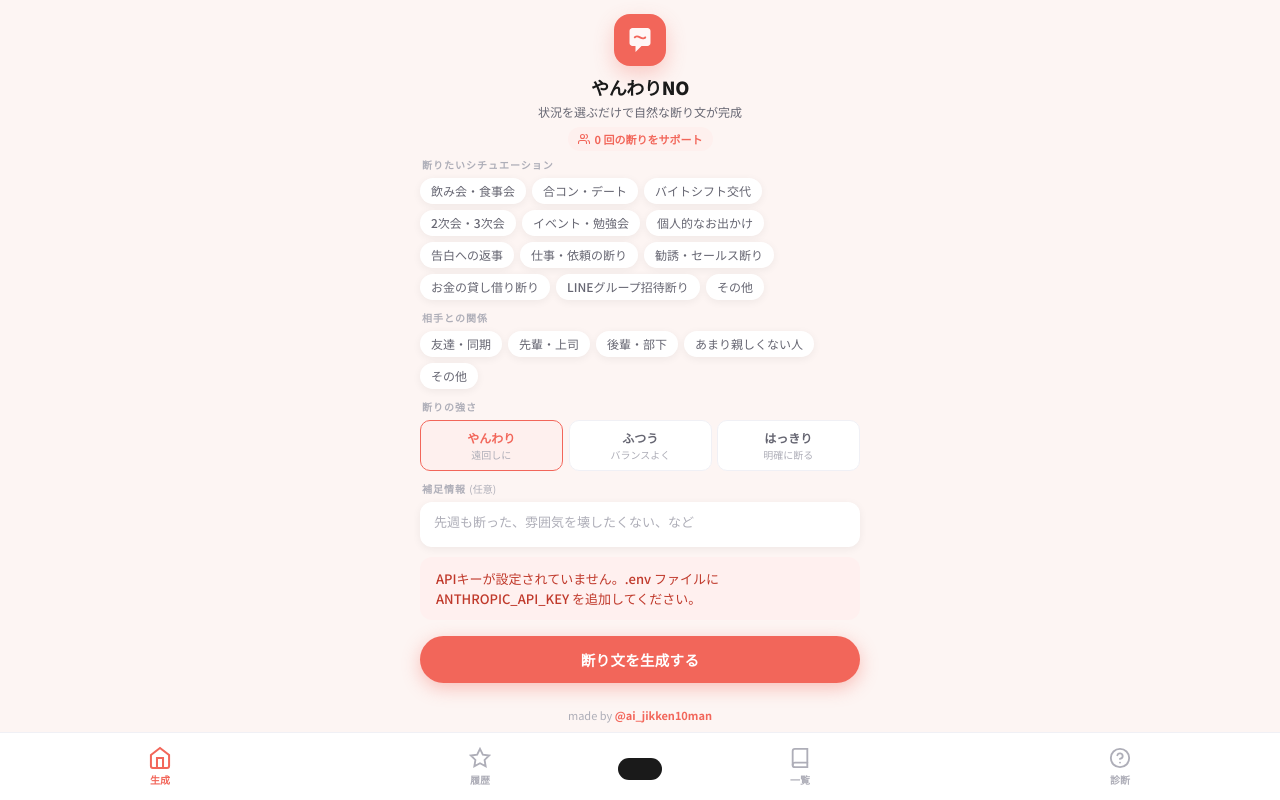
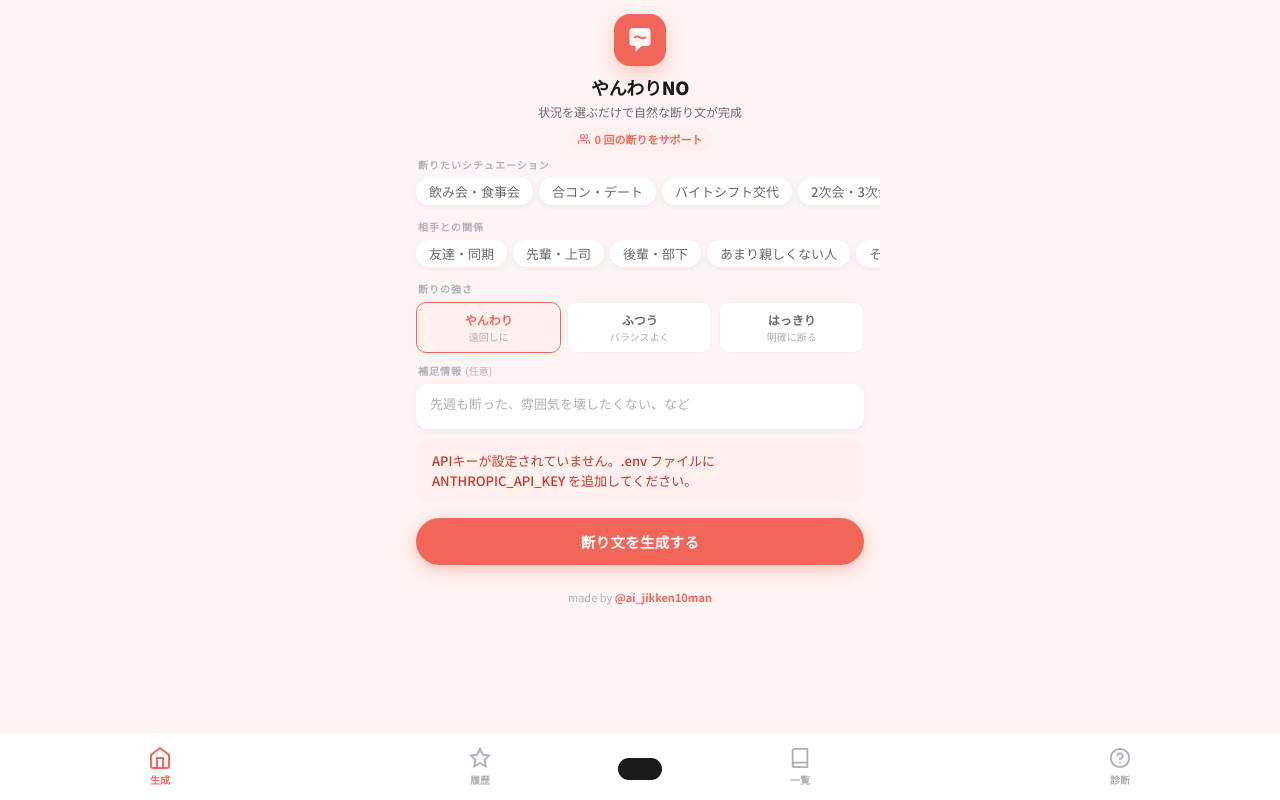
Before and after one commit to tsum294-wq/yanwari-no, a Flask app: page / in a window 1280 px wide. Run offline with Flask 3, Linux system fonts and the light colour scheme.

Commit message:
UI: chips横スクロール化で1画面レイアウト完成
Co-Authored-By: Claude Sonnet 4.6 <noreply@anthropic.com>

```diff
--- a/templates/index.html
+++ b/templates/index.html
@@ -40,16 +40,18 @@
     .tab-badge{position:absolute;top:6px;right:calc(50% - 16px);background:var(--coral);color:#fff;font-size:9px;font-weight:800;padding:1px 5px;border-radius:100px;min-width:16px;text-align:center}
 
     /* ── Shared components ── */
-    .wrap{max-width:480px;margin:0 auto;padding:0 20px}
+    .wrap{max-width:480px;margin:0 auto;padding:0 16px}
     .page-header{padding:20px 20px 4px;max-width:480px;margin:0 auto}
     .page-title{font-size:20px;font-weight:900;letter-spacing:-.3px}
     .page-sub{font-size:13px;color:var(--sub);margin-top:4px}
 
     .section{margin-bottom:10px}
+    .section .chips{margin:0 -16px;padding-left:16px;padding-right:16px}
     .section-label{font-size:10px;font-weight:700;color:var(--muted);text-transform:uppercase;letter-spacing:1px;margin-bottom:6px;padding-left:2px}
 
-    .chips{display:flex;flex-wrap:wrap;gap:6px}
-    .chip{padding:7px 11px;border-radius:100px;border:none;background:var(--surface);color:var(--sub);font-size:12px;font-weight:500;font-family:inherit;cursor:pointer;box-shadow:0 2px 8px var(--shadow);transition:all .16s;line-height:1;-webkit-tap-highlight-color:transparent;user-select:none}
+    .chips{display:flex;flex-wrap:nowrap;gap:6px;overflow-x:auto;-webkit-overflow-scrolling:touch;padding-bottom:4px;scrollbar-width:none}
+    .chips::-webkit-scrollbar{display:none}
+    .chip{padding:7px 13px;border-radius:100px;border:none;background:var(--surface);color:var(--sub);font-size:13px;font-weight:500;font-family:inherit;cursor:pointer;box-shadow:0 2px 8px var(--shadow);transition:all .16s;line-height:1;-webkit-tap-highlight-color:transparent;user-select:none;flex-shrink:0}
     .chip:hover{color:var(--coral)}
     .chip.on{background:var(--coral);color:#fff;font-weight:700;box-shadow:0 4px 14px rgba(242,102,90,.36)}
 
```
